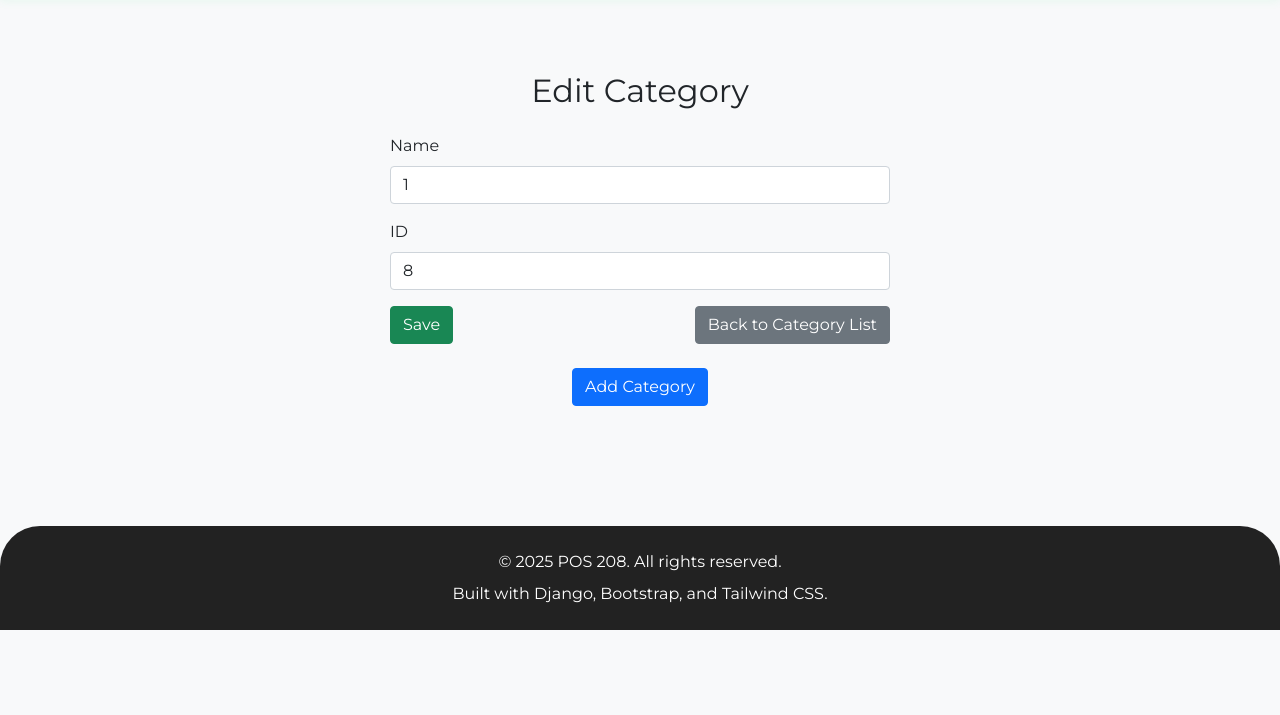
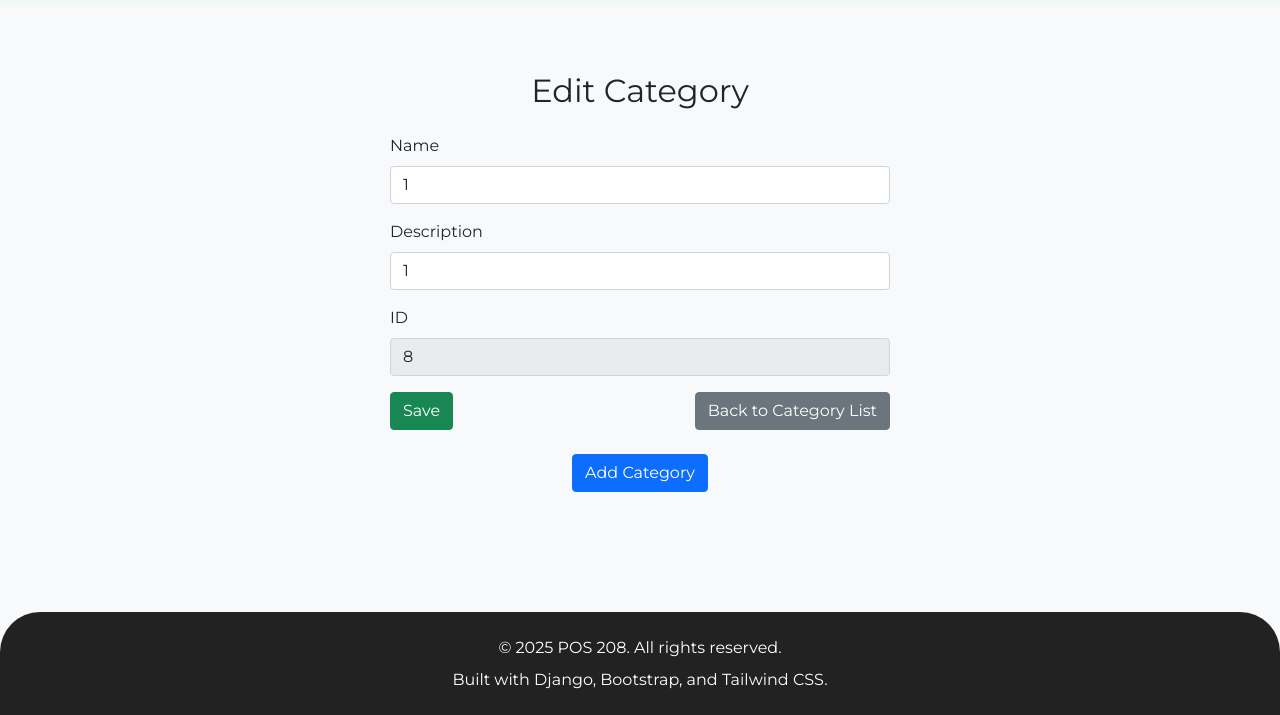
Before and after one commit to Nha911/Django, a Django app: page /category/edit/8/ in a window 1280 px wide. Shown: the part 66-781 px from the top of the page. Run offline with Django 5.2, Linux system fonts and the light colour scheme; data comes from the database, SQL or seed files in the repository; both versions use the stored data as it was after the commit; some libraries are stand-ins or nearby versions.

Commit message:
Update project files

```diff
--- a/my_project/my_web_app/templates/edit_category.html
+++ b/my_project/my_web_app/templates/edit_category.html
@@ -13,8 +13,12 @@
             <input type="text" name="name" class="form-control" value="{{ category.name }}" required>
         </div>
         <div class="mb-3">
+            <label class="form-label">Description</label>
+            <input type="text" name="description" class="form-control" value="{{ category.description }}" required>
+        </div>
+        <div class="mb-3">
             <label class="form-label">ID</label>
-            <input type="text" name="ID" class="form-control" value="{{ category.id }}" required>
+            <input type="text" name="ID" class="form-control" value="{{ category.id }}" required disabled>
         </div>
         <div class="d-flex justify-content-between">
             <button type="submit" class="btn btn-success">Save</button>
--- a/my_project/my_web_app/views.py
+++ b/my_project/my_web_app/views.py
@@ -31,7 +31,7 @@ def admin(request):
     return redirect('/admin/')
 
 def category(request):
-    categories = Category.objects.all()
+    categories = Category.objects.all().order_by('id')
     return render(request, 'category.html', {'categories': categories})
 
 def contact(request):
@@ -66,8 +66,8 @@ def edit_category(request, category_id):
         return HttpResponse("Category not found", status=404)
 
     if request.method == 'POST':
-        category.name = request.POST['name']
-        category.description = request.POST['description']
+        category.name = request.POST.get('name', category.name)
+        category.description = request.POST.get('description', category.description)
         category.save()
         return redirect('category')
 
@@ -110,5 +110,5 @@ def Home(request):
     return render(request=request, template_name='home.html')
 
 def product(request):
-    products = Product.objects.all()
+    products = Product.objects.all().order_by('id')
     return render(request, 'product.html', {'products': products})
```
Also changed, not shown: my_project/db.sqlite3.
